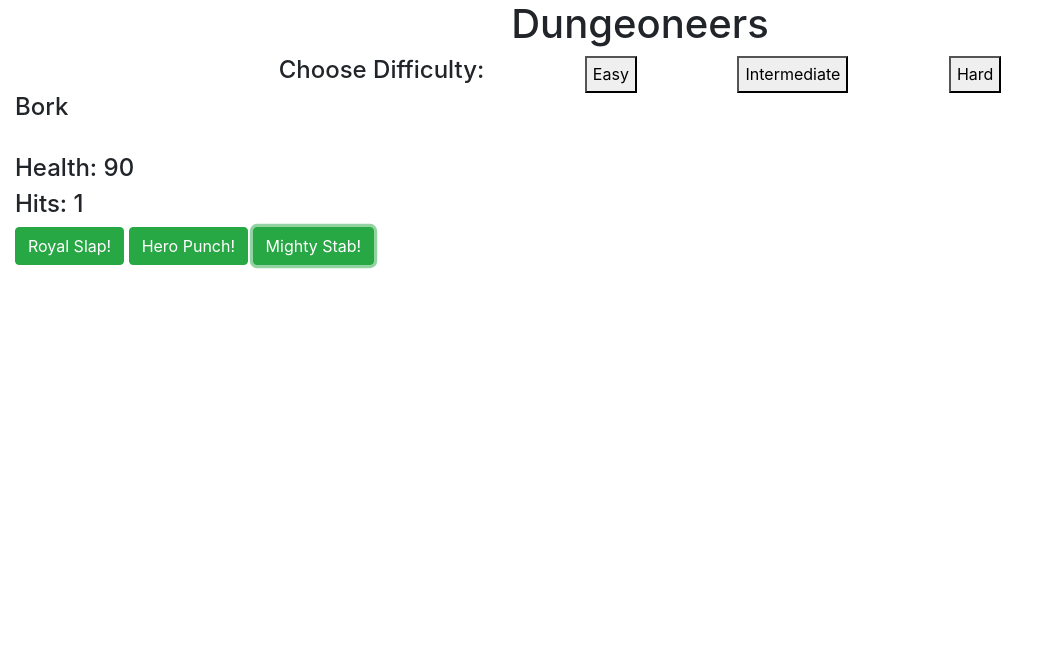
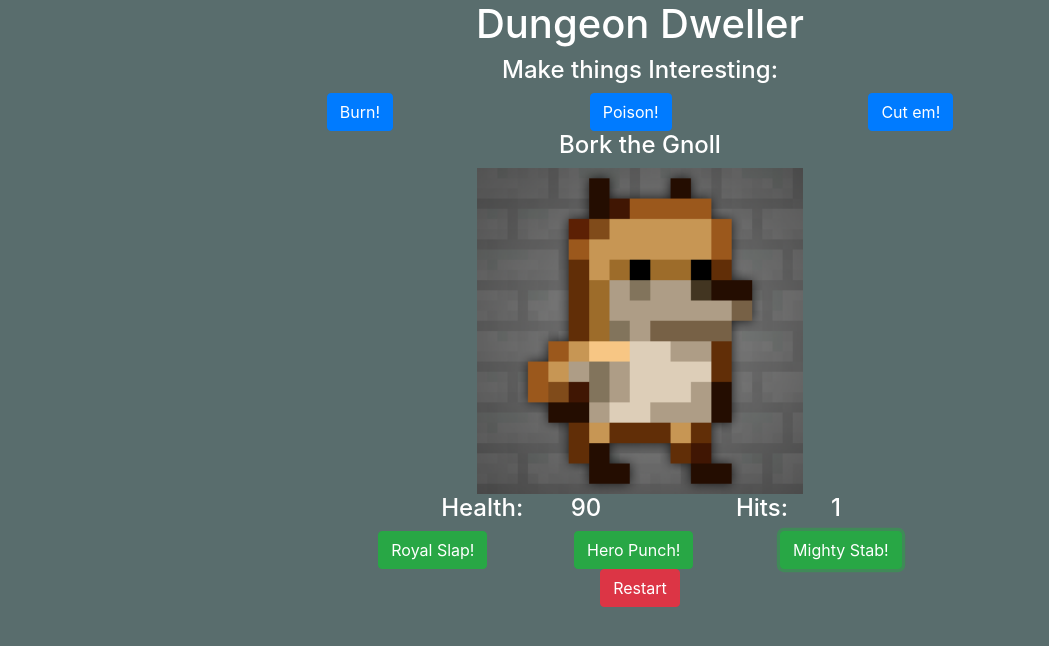
Before and after one commit to Madison-Abegglen/SlapGame, a plain HTML site: page index.html in a window 1280 px wide. Both pictures are taken after a click on the button "Mighty Stab!". Shown: the whole page, without its empty margins (0-1049 px from the left). Drawn offline with nearby package versions, Linux system fonts and the light colour scheme.

Commit message:
lots of things

```diff
--- a/game.css
+++ b/game.css
@@ -0,0 +1,7 @@
+body {
+    background-color: rgb(89, 109, 109);
+}
+
+.text-white {
+    color: white;
+}
--- a/game.js
+++ b/game.js
@@ -1,59 +1,75 @@
-const gnoll = {
-    name: 'Angry Gnoll',
-    hits: 0,
-    health: 100,
-    img: 'images/gnoll.brick.png'
-}
-
-const knight = {
-    name: 'Evil Knight',
-    hits: 0,
-    health: 125,
-    img: 'images/knightStatue.brick.png'
-}
-
-const ghost = {
-    name: 'Peeved Ghost',
-    hits: 0,
-    health: 150,
-    img: 'images/wraith.brick.png'
-}
-
-
-var name = 'Bork'
-var health = 100
-var hits = 0
-
 function update() {
     if (health < 0) {
         health = 0;
-        document.getElementById('slap').disabled = true;
-        document.getElementById('punch').disabled = true;
-        document.getElementById('stab').disabled = true;
+        document.getElementById('slap');
+        document.getElementById('punch');
+        document.getElementById('stab');
     }
-    document.getElementById('health').innerText = health;
-    document.getElementById('hits').innerText = hits;
-    document.getElementById('name').innerText = name;
+    document.getElementById('health').innerText = target.health;
+    document.getElementById('hits').innerText = target.hits;
+    document.getElementById('name').innerText = target.name;
+}
+
+let items = {
+    fire: { name: 'Fire', modifier: 2, description: 'Fire will burn most things' },
+    poison: { name: 'Poison', modifier: 5, description: 'And you thought food poisoning was bad' },
+    bleeding: { name: 'Bleeding', modifier: 10, description: 'Yep, thats gonna need some medical attention' }
+}
+
+let target = {
+    name: "Bork the Gnoll",
+    health: 100,
+    hits: 0,
+    items: []
+}
+
+function reset() {
+    target = {
+        name: "Bork the Gnoll",
+        health: 100,
+        hits: 0,
+        items: []
+    }
+    update();
+}
+
+function giveFire() {
+    target.items.push(items.fire);
+}
+
+function givePoison() {
+    target.items.push(items.poison);
+}
+
+function giveBleeding() {
+    target.items.push(items.bleeding);
+}
+
+function addMods() {
+    let total = 0;
+    for (let i = 0; i < target.items.length; i++) {
+        let currentItem = target.items[i]
+        total += currentItem.modifier
+    }
+    return total;
 }
 
 function slap() {
-    health -= 1;
-    hits += 1;
+    target.health -= 1 + addMods();
+    target.hits += 1;
     update()
 }
 
 function punch() {
-    health -= 5;
-    hits += 1;
+    target.health -= 5 + addMods();
+    target.hits += 1;
     update()
 }
 
 function stab() {
-    health -= 10;
-    hits += 1;
+    target.health -= 10;
+    target.hits += 1;
     update()
 }
 
-
-
 update()
--- a/index.html
+++ b/index.html
@@ -16,36 +16,43 @@
         <!-- Header -->
         <div class="row">
             <div class="col-12">
-                <h1 class="text-center">Dungeoneers</h1>
+                <h1 class="text-center text-white">Dungeon Dweller</h1>
             </div>
             <div class="col-sm-12 col-md-8 offset-md-2 d-flex justify-content-around">
-                <h4>Choose Difficulty:</h4>
-                <button onclick="difficulty(gnoll)">Easy</button>
-                <button onclick="difficulty(knight)">Intermediate</button>
-                <button onclick="difficulty(ghost)">Hard</button>
+                <h4 class="text-white">Make things Interesting:</h4>
+            </div>
+            <div class="col-sm-12 col-md-8 offset-md-2 d-flex justify-content-around" id="items">
+                <button class="btn btn-primary" onclick="giveFire()">Burn!</button>
+                <button class="btn btn-primary" onclick="givePoison()">Poison!</button>
+                <button class="btn btn-primary" onclick="giveBleeding()">Cut em!</button>
             </div>
         </div>
         <!-- Target -->
         <div class="row">
-            <div class="col">
-                <h4>
+            <div class="col 12 text-white d-flex justify-content-center">
+                <div class="row">
+                    <h4 class="col-sm-12 d-flex justify-content-center">
                         <span id="name">__</span>
                     </h4>
-                <img src="" alt="">
-                <h4>Health:
+                    <img src="images/gnoll.brick.png" id="profilePic" alt="" class="col-sm-6 offset-sm-3 justify-content-center">
+                    <h4 class="col-sm-4 offset-sm-2 d-flex justify-content-around">Health:
                         <span id="health">__</span>
                     </h4>
-                <h4>Hits:
+                    <h4 class="col-sm-3 offset-sm-1 d-flex justify-content-around"> Hits:
                         <span id="hits">__</span>
                     </h4>
                 </div>
             </div>
+        </div>
         <div class="row">
             <!-- Footer -->
-            <div class="col-12">
-                <button class="btn btn-success" onclick="slap()">Royal Slap!</button>
-                <button class="btn btn-success" onclick="punch()">Hero Punch!</button>
-                <button class="btn btn-success" onclick="stab()">Mighty Stab!</button>
+            <div class="col-12 col-md-6 offset-md-3 d-flex justify-content-around">
+                <button class="btn btn-success" onclick="slap()" id="slap">Royal Slap!</button>
+                <button class="btn btn-success" onclick="punch()" id="punch">Hero Punch!</button>
+                <button class="btn btn-success" onclick="stab()" id="stab">Mighty Stab!</button>
+            </div>
+            <div class="col-sm-12 d-flex justify-content-center">
+                <button class="btn btn-danger" onclick="reset()">Restart</button>
             </div>
         </div>
     </div>
```
Lines whose indentation alone changed are shown as unchanged.
